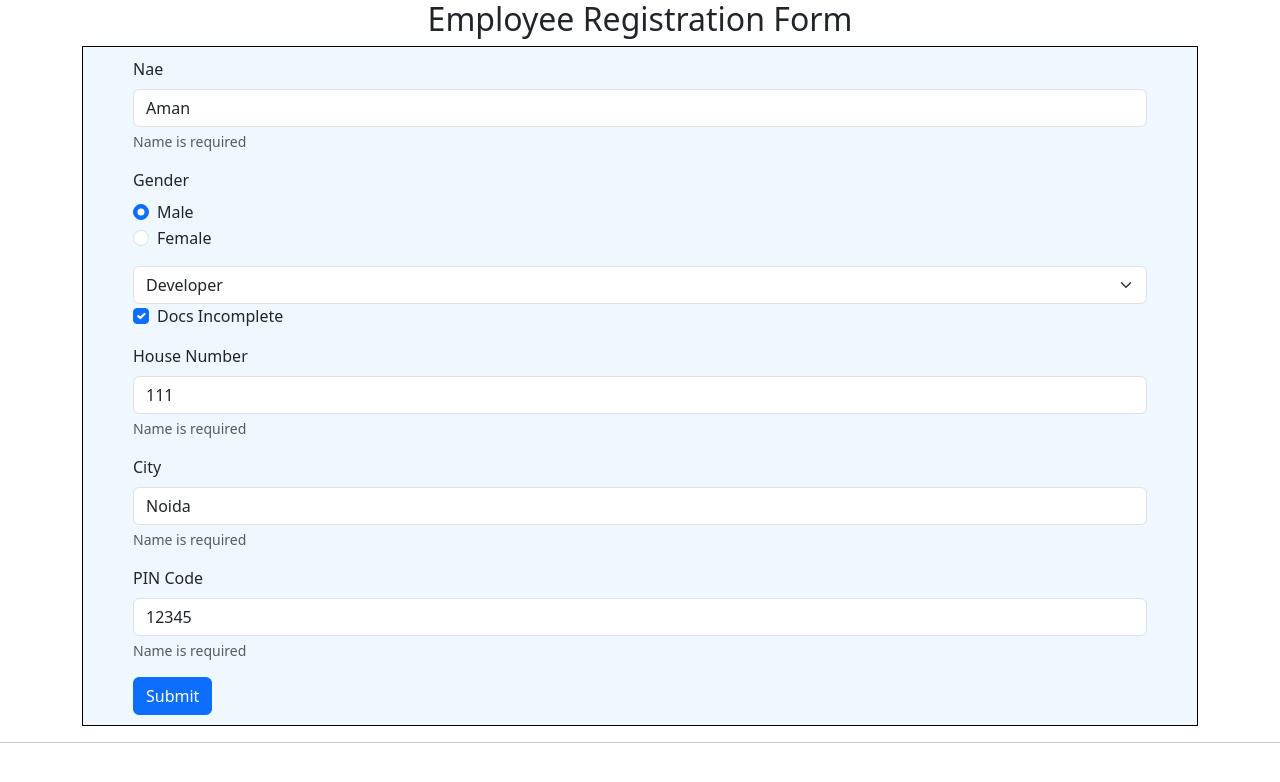
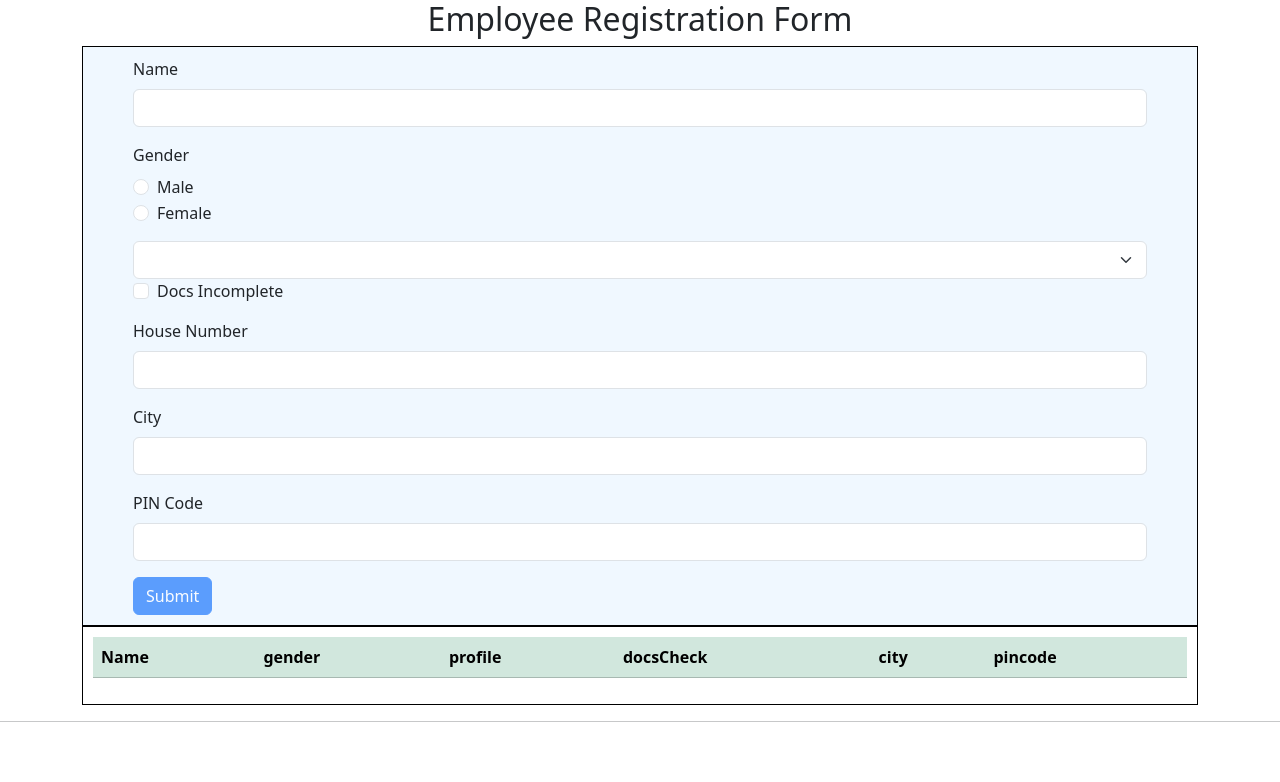
Before and after one commit to amankumar-m99/AngularFormTDF, an Angular app: page / in a window 1280 px wide. Shown: the top 782 px of the page. Built offline with nearby package versions, Linux system fonts and the light colour scheme.

Commit message:
code before adding server

```diff
--- a/src/app/app.component.html
+++ b/src/app/app.component.html
@@ -1,6 +1,7 @@
 <h2 class="text-center">Employee Registration Form</h2>
 <div class="container">
-  <form #employeeForm="ngForm" novalidate style="border: 1px solid black; padding: 10px 50px; background-color: aliceblue;" >
+  <form #employeeForm="ngForm" (ngSubmit)="submit()" novalidate
+    style="border: 1px solid black; padding: 10px 50px; background-color: aliceblue;">
     <div class="container">
       <!-- <hr/>
       {{ employeeForm.value | json }}
@@ -9,58 +10,75 @@
       <hr/> -->
     </div>
     <div class="mb-3">
-      <label for="name" class="form-label">Nae</label>
+      <label for="name" class="form-label">Name</label>
       <!-- <input type="text" class="form-control" id="name" name="name" aria-describedby="emailHelp" ngModel /> -->
-      <input type="text" #name="ngModel" class="form-control" [class.is-invalid]="name.invalid" id="name" name="name" aria-describedby="emailHelp" [(ngModel)]="employeeModel.name" required />
-      <div id="nameHelp" class="form-text">Name is required</div>
+      <input type="text" class="form-control" id="name" name="name" aria-describedby="emailHelp" required
+        #name="ngModel" [class.is-invalid]="name.invalid && name.touched" [(ngModel)]="employeeModel.name" />
+      <div id="nameHelp" class="form-text small text-danger" [class.d-none]="name.valid || name.untouched">Name is required</div>
     </div>
     <div class="mb-3">
       <label for="gender" class="form-label">Gender</label>
+      <div id="genderHelp" class="form-text small text-danger" [class.d-none]="gender.valid || gender.untouched">Gender is required</div>
       <div class="form-check">
         <!-- <input class="form-check-input" type="radio" id="male" name="gender" value="male" ngModel /> -->
-        <input class="form-check-input" type="radio" id="male" name="gender" value="male" [(ngModel)]="employeeModel.gender" required />
+        <input class="form-check-input" type="radio" id="male" name="gender" value="male" required
+          #gender="ngModel" [class.is-invalid]="gender.invalid && gender.touched" [(ngModel)]="employeeModel.gender" />
         <label class="form-check-label" for="male">Male</label>
       </div>
       <div class="form-check">
         <!-- <input class="form-check-input" type="radio" id="female" name="gender" value="female" ngModel /> -->
-        <input class="form-check-input" type="radio" id="female" name="gender" value="female" [(ngModel)]="employeeModel.gender" required />
+        <input class="form-check-input" type="radio" id="female" name="gender" value="female" required
+          #gender="ngModel" [class.is-invalid]="gender.invalid && gender.touched" [(ngModel)]="employeeModel.gender" />
         <label class="form-check-label" for="female">Female</label>
       </div>
     </div>
     <!-- <select class="form-select" aria-label="Default select example" name="profile" ngModel> -->
-    <select class="form-select" aria-label="Default select example" name="profile" [(ngModel)]="employeeModel.profile" required >
+    <select class="form-select" aria-label="Default select example" name="profile"
+      #profile="ngModel" [class.is-invalid]="profileHasError && profile.touched" [(ngModel)]="employeeModel.profile"
+      (blur)="validateProfile(profile.value)" (change)="validateProfile(profile.value)" >
       <option selected>Profile of Employee</option>
       <option *ngFor = "let profile of employeeProfiles" [value] = "profile">{{profile}}</option>
     </select>
+    <!-- <div id="profileHelp" class="form-text small text-danger" [class.d-none]="profile.valid || profile.untouched">Please choose the profile of employee</div> -->
+    <div id="profileHelp" class="form-text small text-danger" [class.d-none]="!profileHasError || profile.untouched">Please choose the profile of employee</div>
     <div class="mb-3 form-check">
       <!-- <input type="checkbox" class="form-check-input" id="docsCheck" name="docsCheck" ngModel /> -->
-      <input type="checkbox" class="form-check-input" id="docsCheck" name="docsCheck" [(ngModel)]="employeeModel.docsCheck" required />
+      <input type="checkbox" class="form-check-input" id="docsCheck" name="docsCheck" required
+        #docsCheck="ngModel" [class.is-invalid]="docsCheck.invalid && docsCheck.touched" [(ngModel)]="employeeModel.docsCheck" />
       <label class="form-check-label" for="docsCheck">Docs Incomplete</label>
+      <div id="docsCheckHelp" class="form-text small text-danger" [class.d-none]="docsCheck.valid || docsCheck.untouched">This is required</div>
     </div>
     <div ngModelGroup="address">
       <div class="mb-3">
         <label for="house-number" class="form-label">House Number</label>
         <!-- <input type="text" class="form-control" id="house-number" name="house-number" aria-describedby="emailHelp" ngModel /> -->
-        <input type="text" class="form-control" id="house-number" name="house-number" aria-describedby="emailHelp" [(ngModel)]="employeeModel.address.houseNumber" required />
-        <div id="nameHelp" class="form-text">Name is required</div>
+        <input type="text" class="form-control" id="house-number" name="house-number" aria-describedby="emailHelp" required
+          #houseNumber="ngModel" [class.is-invalid]="houseNumber.invalid && houseNumber.touched" [(ngModel)]="employeeModel.address.houseNumber" />
+          <div id="house-numberHelp" class="form-text small text-danger" [class.d-none]="houseNumber.valid || houseNumber.untouched">House number is required</div>
       </div>
       <div class="mb-3">
         <label for="city" class="form-label">City</label>
         <!-- <input type="text" class="form-control" id="city" name="city" aria-describedby="emailHelp" ngModel /> -->
-        <input type="text" class="form-control" id="city" name="city" aria-describedby="emailHelp" [(ngModel)]="employeeModel.address.city" required />
-        <div id="nameHelp" class="form-text">Name is required</div>
+        <input type="text" class="form-control" id="city" name="city" aria-describedby="emailHelp" required
+          #city="ngModel" [class.is-invalid]="city.invalid && city.touched" [(ngModel)]="employeeModel.address.city" />
+          <div id="cityHelp" class="form-text small text-danger" [class.d-none]="city.valid || city.untouched">City is required</div>
       </div>
       <div class="mb-3">
         <label for="pin-code" class="form-label">PIN Code</label>
         <!-- <input type="text" class="form-control" id="pin-code" name="pin-code" aria-describedby="emailHelp" ngModel /> -->
-        <input type="text" class="form-control" id="pin-code" name="pin-code" aria-describedby="emailHelp" [(ngModel)]="employeeModel.address.pincode" required />
-        <div id="nameHelp" class="form-text">Name is required</div>
+        <input type="text" class="form-control" id="pin-code" name="pin-code" aria-describedby="emailHelp" required
+          #pincode="ngModel" pattern="^\d{6}$" [class.is-invalid]="pincode.invalid && pincode.touched" [(ngModel)]="employeeModel.address.pincode" />
+          <!-- <div id="pin-code-Help" class="form-text small text-danger" [class.d-none]="pincode.valid || pincode.untouched">PIN code is required and should be six digits</div> -->
+          <div *ngIf="pincode.errors && (pincode.invalid && pincode.touched)">
+            <div id="pin-code-Help-req" *ngIf="pincode.errors['required']" class="form-text small text-danger">PIN code is required</div>
+            <div id="pin-code-Help-dig" *ngIf="pincode.errors['pattern']" class="form-text small text-danger">PIN code should be exactly six digits long</div>
+          </div>
       </div>
     </div>
     <!-- <button type="submit" class="btn btn-primary" (click)="submit(employeeForm)">Submit</button> -->
-    <button type="submit" class="btn btn-primary">Submit</button>
+    <button type="submit" class="btn btn-primary" [disabled]="employeeForm.form.invalid || profileHasError">Submit</button>
   </form>
-  <div style="border: 1px solid black; padding: 10px;" *ngIf="temp">
+  <div style="border: 1px solid black; padding: 10px;">
     <table  class="table table-success table-striped">
       <thead>
         <tr>
@@ -73,7 +91,7 @@
         </tr>
       </thead>
       <tbody>
-        <tr *ngFor="let item of data">
+        <tr *ngFor="let item of formData">
           <td>{{item.name}}</td>
           <td>{{item.gender}}</td>
           <td>{{item.profile}}</td>
@@ -81,10 +99,6 @@
           <td>{{item.address.city}}</td>
           <td>{{item.address.pincode}}</td>
         </tr>
-        <tr *ngFor="let item1 of data.address">
-          <td>{{item1.city}}</td>
-          <td>{{item1.pincode}}</td>
-        </tr>
       </tbody>
     </table>
   </div>
--- a/src/app/app.component.ts
+++ b/src/app/app.component.ts
@@ -1,6 +1,7 @@
 import { Component } from '@angular/core';
 import { Employee } from './employee';
 import { Address } from './address';
+import { EmployeeRegistrationService } from './employee-registration.service';
 
 @Component({
   selector: 'app-root',
@@ -10,17 +11,29 @@ import { Address } from './address';
 export class AppComponent {
   title = 'AngularForms';
   employeeProfiles = ["Developer", "Tester", "B.A.", "Manager"];
-  employeeModel = new Employee("Aman","Developer","male",true, new Address("111", "Noida", "12345"));
-  constructor(){
+  employeeModel = new Employee("","","",false, new Address("", "", ""));
+  profileHasError = true;
+  formData:any = [];
+  constructor(private _employeeRegistrationService:EmployeeRegistrationService){
     //this.employeeModel.name = "nakcdhnjo";
   }
-  data:any = [];
-  temp = false;
 
-  submit(employeeForm:any){
-    // this.data = employeeForm.value;
-    this.temp = true;
-    this.data.push(employeeForm.value);
-    console.log(employeeForm.value);
+  validateProfile(value:string){
+    let found = false;
+    this.employeeProfiles.forEach(profile=>{
+      if(profile == value){
+        found = true;
+      }
+    });
+    this.profileHasError = !found;
+  }
+
+  submit(){
+    this.formData.push(this.employeeModel);
+    this._employeeRegistrationService.registerEmployee(this.employeeModel)
+        .subscribe(
+          data=> console.log("Success",data),
+          error=> console.log("Error!", error)
+        );
   }
 }
--- a/src/app/app.module.ts
+++ b/src/app/app.module.ts
@@ -1,6 +1,7 @@
 import { NgModule } from '@angular/core';
 import { BrowserModule } from '@angular/platform-browser';
 import { FormsModule } from '@angular/forms';
+import { HttpClientModule } from '@angular/common/http';
 
 import { AppComponent } from './app.component';
 
@@ -10,7 +11,8 @@ import { AppComponent } from './app.component';
   ],
   imports: [
     BrowserModule,
-    FormsModule
+    FormsModule,
+    HttpClientModule
   ],
   providers: [],
   bootstrap: [AppComponent]
--- /dev/null
+++ b/src/app/employee-registration.service.ts
@@ -0,0 +1,16 @@
+import { Injectable } from '@angular/core';
+import { HttpClient } from '@angular/common/http';
+import { Employee } from './employee';
+import { Observable } from 'rxjs';
+
+@Injectable({
+  providedIn: 'root'
+})
+export class EmployeeRegistrationService {
+  _url = "";
+  constructor(private _httpClient:HttpClient) { }
+
+  registerEmployee(employee:Employee):Observable<Employee>{
+    return this._httpClient.post<Employee>(this._url, employee);
+  }
+}
```
